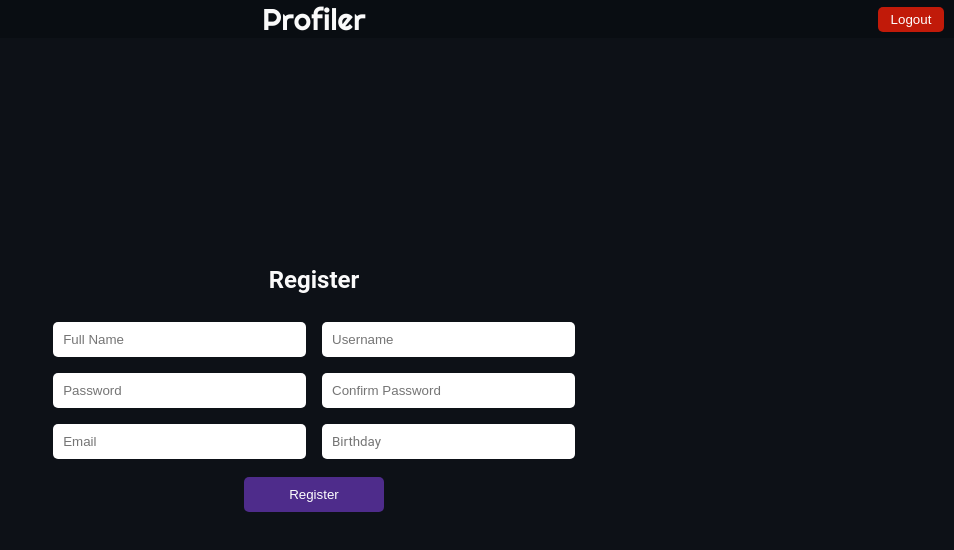
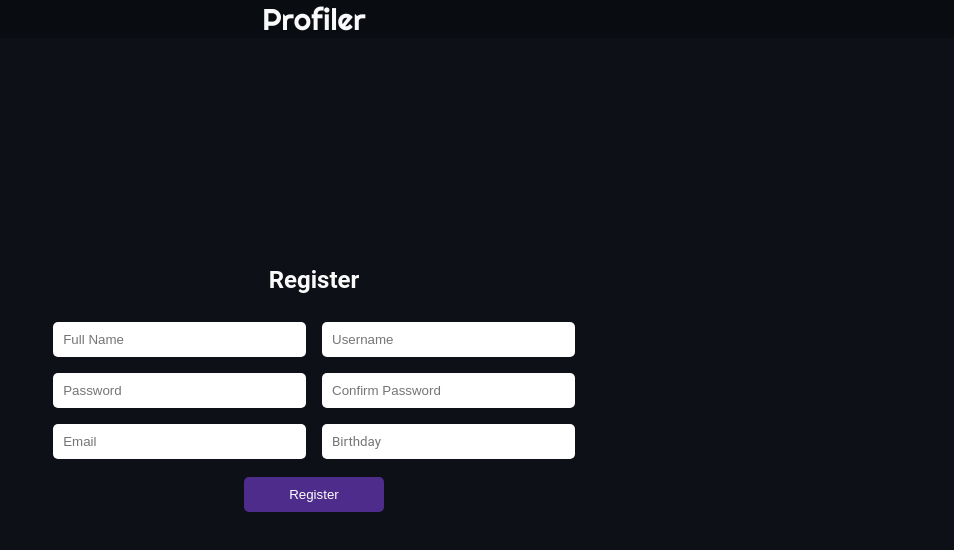
Before and after one commit to FelypeNasc/my-alpha-profiler, a React (Create React App) app in the folder frontend/: page /register in a window 1280 px wide. Shown: the top 550 px of the page, without its empty margins (326-1280 px from the left). Built offline with nearby package versions, Linux system fonts and the light colour scheme.

Commit message:
refactor: change header component

```diff
--- a/frontend/src/components/headers/StandardHeader/index.jsx
+++ b/frontend/src/components/headers/StandardHeader/index.jsx
@@ -1,15 +1,14 @@
 import React from "react";
 import { NavLink } from "react-router-dom";
-import LogoutButton from "../../buttons/LogoutButton";
 import "./style.css";
 
-const StandardHeader = () => {
+const StandardHeader = ({ children }) => {
   return (
     <header id="standard-header">
       <NavLink to="/">
         <p id="profiler-header">Profiler</p>
       </NavLink>
-      <LogoutButton />
+      {children}
     </header>
   );
 };
```
